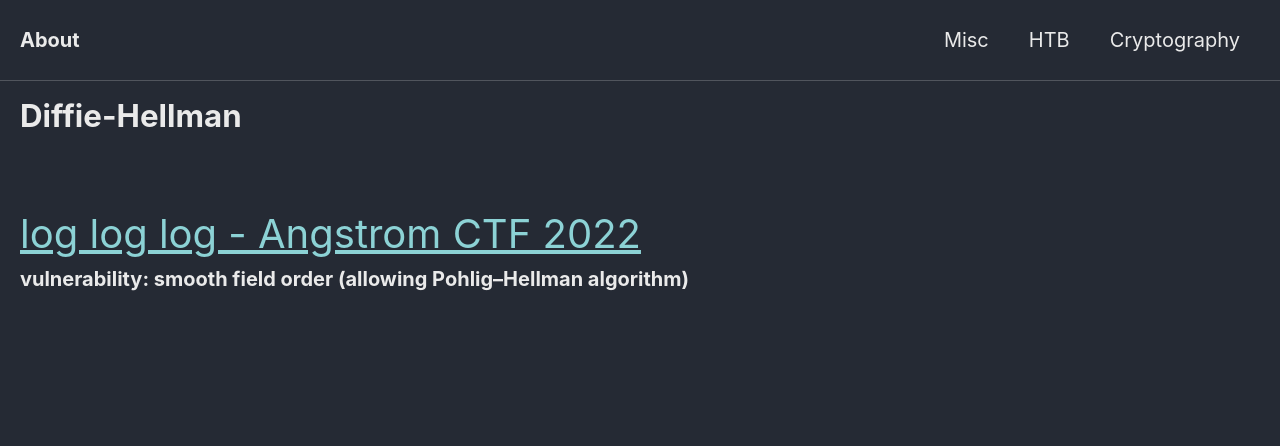
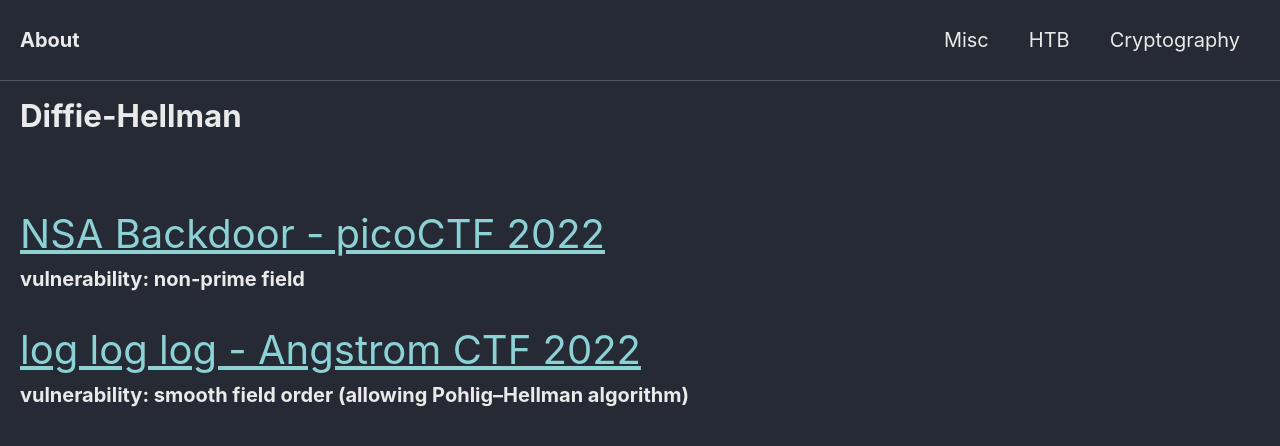
Before and after one commit to Connor-McCartney/Connor-McCartney.github.io, a Jekyll site: the page built from _pages/cryptography/diffie-hellman/diffie-hellman.md, in a window 1280 px wide. Shown: the top 446 px of the page. Built offline with Jekyll 4.4.1, drawn with Linux system fonts in a browser that asks for light colours; cached includes are drawn as plain includes.

Commit message:
Update diffie-hellman.md

```diff
--- a/_pages/cryptography/diffie-hellman/diffie-hellman.md
+++ b/_pages/cryptography/diffie-hellman/diffie-hellman.md
@@ -5,5 +5,10 @@ title: Diffie-Hellman
 
 <br>
 
-<span style="font-size:2em;">   [log log log - Angstrom CTF 2022]( /cryptography/diffie-hellman/logloglog-Angstrom-CTF-2022)       </span> <br>
+
+<span style="font-size:2em;">   [NSA Backdoor - picoCTF 2022](/cryptography/diffie-hellman/nsa-backdoorpicoCTF-2022)       </span> <br>
+__vulnerability: non-prime field__
+
+
+<span style="font-size:2em;">   [log log log - Angstrom CTF 2022](/cryptography/diffie-hellman/logloglog-Angstrom-CTF-2022)       </span> <br>
 __vulnerability: smooth field order (allowing Pohlig–Hellman algorithm)__
```
